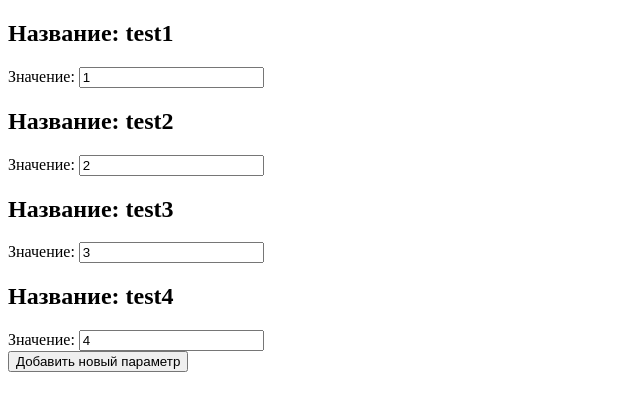
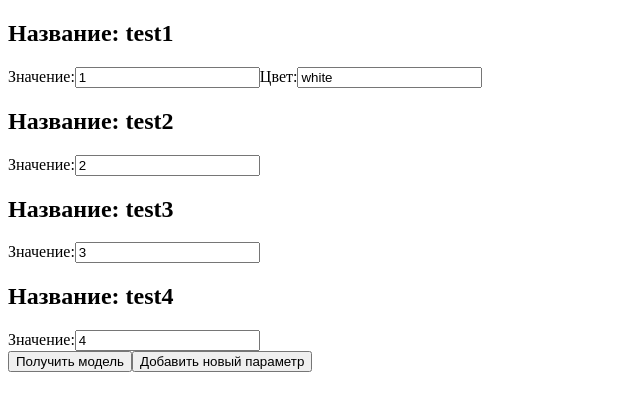
Before and after one commit to Tsukun/IE_KAM_react_ts, a React (Create React App) app in the folder iekam_test/test-app/: page / in a window 1280 px wide. Shown: the top 410 px of the page, without its empty margins (0-640 px from the left). Built offline with nearby package versions, Linux system fonts and the light colour scheme; the HTML template or start-up script is replaced by a standard one.

Commit message:
complete

```diff
--- a/iekam_test/test-app/src/App.tsx
+++ b/iekam_test/test-app/src/App.tsx
@@ -5,6 +5,7 @@ interface IParamValue {
   value: string;
 }
 interface IColor {
+  id: number;
   color: string;
 }
 interface IModel {
@@ -42,7 +43,7 @@ const dataProps: IProps = {
       { paramId: 3, value: '3' },
       { paramId: 4, value: '4' },
     ],
-    colors: [{ color: 'white' }],
+    colors: [{ id: 1, color: 'white' }],
   },
 };
 
--- a/iekam_test/test-app/src/ParamEditor.tsx
+++ b/iekam_test/test-app/src/ParamEditor.tsx
@@ -1,4 +1,5 @@
 import { type } from '@testing-library/user-event/dist/type';
+import { off } from 'process';
 import React from 'react';
 
 interface IParamValue {
@@ -6,6 +7,7 @@ interface IParamValue {
   value: string;
 }
 interface IColor {
+  id: number;
   color: string;
 }
 interface IModel {
@@ -28,9 +30,9 @@ interface IState {
   IParam: IParam[];
   IModel: IModel;
   toggle: boolean;
-  name: string,
-  type: string,
-  value: string,
+  name: string;
+  type: string;
+  value: string;
 }
 
 export default class ParamEditor extends React.Component<IProps, IState> {
@@ -41,10 +43,13 @@ export default class ParamEditor extends React.Component<IProps, IState> {
       IModel: props.model,
       IParam: props.params,
       toggle: true,
-      name: "",
-      type:"",
-      value:"",
+      name: '',
+      type: '',
+      value: '',
     };
+  }
+  public getModel(): IModel {
+    return this.state.IModel;
   }
   render() {
     return (
@@ -57,12 +62,30 @@ export default class ParamEditor extends React.Component<IProps, IState> {
                   return (
                     <div>
                       <h2>Название: {dataP.name}</h2>
-                      Значение: <input
+                      Значение:
+                      <input
                         id={String(dataP.id)}
                         onChange={e => this.changeValue(Number(e.target.id), e.target.value)}
                         defaultValue={dataM.value}
                         type='text'
                       />
+                      {this.state.IModel.colors.map(colors => {
+                        if (colors.id == dataM.paramId) {
+                          return (
+                            <>
+                              Цвет:
+                              <input
+                                id={String(colors.id)}
+                                onChange={e =>
+                                  this.changeColor(Number(e.target.id), e.target.value)
+                                }
+                                defaultValue={colors.color}
+                                type='text'
+                              />
+                            </>
+                          );
+                        }
+                      })}
                     </div>
                   );
                 }
@@ -71,6 +94,7 @@ export default class ParamEditor extends React.Component<IProps, IState> {
           );
         })}
         <div>
+          <button onClick={() => console.log(this.getModel())}>Получить модель</button>
           <button onClick={() => this.setState({ toggle: !this.state.toggle })}>
             Добавить новый параметр
           </button>
@@ -80,17 +104,17 @@ export default class ParamEditor extends React.Component<IProps, IState> {
               <form onSubmit={this.handleSubmit}>
                 <div>
                   <label htmlFor='name'>Название</label>
-                  <input id='name' onChange={(e) => this.setState({name: e.target.value})} />
+                  <input id='name' onChange={e => this.setState({ name: e.target.value })} />
                 </div>
                 <div>
                   <label htmlFor='type'>Тип</label>
-                  <input id='type' onChange={(e) => this.setState({type: e.target.value})}/>
+                  <input id='type' onChange={e => this.setState({ type: e.target.value })} />
                 </div>
                 <div>
                   <label htmlFor='value'>Значение</label>
-                  <input id='value' onChange={(e) => this.setState({value: e.target.value})}/>
+                  <input id='value' onChange={e => this.setState({ value: e.target.value })} />
                 </div>
-                <input type="submit" value="Добавить"/>
+                <input type='submit' value='Добавить' />
               </form>
             </div>
           )}
@@ -100,33 +124,42 @@ export default class ParamEditor extends React.Component<IProps, IState> {
   }
 
   changeValue = (id: number, value: string) => {
-    let items: IModel = this.state.IModel
+    let items: IModel = this.state.IModel;
     items.paramValues.map((element, index) => {
       if (element.paramId === id) {
         items.paramValues[index].value = value;
-        this.setState({IModel: items})
+        this.setState({ IModel: items });
       }
     });
-    console.log(this.state.IModel.paramValues);
+    console.log(this.state.IModel);
   };
 
+  changeColor = (id: number, color: string) => {
+    let items: IModel = this.state.IModel;
+    items.colors.map((element, index) => {
+      if (element.id === id) {
+        items.colors[index].color = color;
+        this.setState({ IModel: items });
+      }
+    });
+  };
   handleSubmit = (event: React.FormEvent) => {
-    event.preventDefault()
-    let max = 0
-    console.log(this.state.IModel)
-    let arrayModel:IModel = this.state.IModel
-    let arrayParams: IParam[] = this.state.IParam
-    arrayModel.paramValues.map(value=>{
-      if(value.paramId > max){
-        max = value.paramId
+    event.preventDefault();
+    let max = 0;
+    console.log(this.state.IModel);
+    let arrayModel: IModel = this.state.IModel;
+    let arrayParams: IParam[] = this.state.IParam;
+    arrayModel.paramValues.map(value => {
+      if (value.paramId > max) {
+        max = value.paramId;
       }
-    })
-    arrayModel.paramValues.push({"paramId": max +1, "value": this.state.value})
-    arrayParams.push({"id": max+1, "name": this.state.name, "type": this.state.type})
-    this.setState({IModel: arrayModel})
-    this.setState({IParam: arrayParams})
+    });
+    arrayModel.paramValues.push({ paramId: max + 1, value: this.state.value });
+    arrayParams.push({ id: max + 1, name: this.state.name, type: this.state.type });
+    this.setState({ IModel: arrayModel });
+    this.setState({ IParam: arrayParams });
 
-    console.log(this.state.IModel)
-    console.log(this.state.IParam)
-  }
+    console.log(this.state.IModel);
+    console.log(this.state.IParam);
+  };
 }
```
